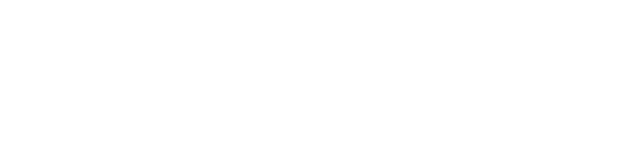
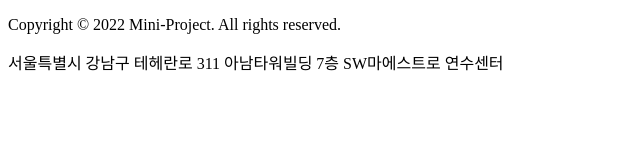
Before and after one commit to sunjungAn/soma-miniproject, a plain HTML site: page index.html in a window 1280 px wide. Shown: the whole page, without its empty margins (0-640 px from the left). Drawn offline with Linux system fonts and the light colour scheme.

Commit message:
Update index.html
HTML 틀잡기

```diff
--- a/index.html
+++ b/index.html
@@ -2,11 +2,33 @@
 <html lang="en">
 <head>
   <meta charset="UTF-8">
-  <meta http-equiv="X-UA-Compatible" content="IE=edge">
   <meta name="viewport" content="width=device-width, initial-scale=1.0">
-  <title>Document</title>
+  <!-- <meta http-equiv="X-UA-Compatible" content="IE=edge"> -->
+  <title>Mini-Project</title>
 </head>
 <body>
 
+  <div class="container">
+    <!-- header -->
+    <header class="header">
+
+    </header>
+
+    <!-- main -->
+    <main class="main">
+
+    </main>
+
+    <!-- footer -->
+    <footer>
+      <div class="copyright">
+        <p>Copyright © 2022 Mini-Project. All rights reserved.</p>
+      </div>
+      <div class="address">
+        <p>서울특별시 강남구 테헤란로 311 아남타워빌딩 7층 SW마에스트로 연수센터</p>
+      </div>
+    </footer>
+
+  </div>
 </body>
 </html>
```
